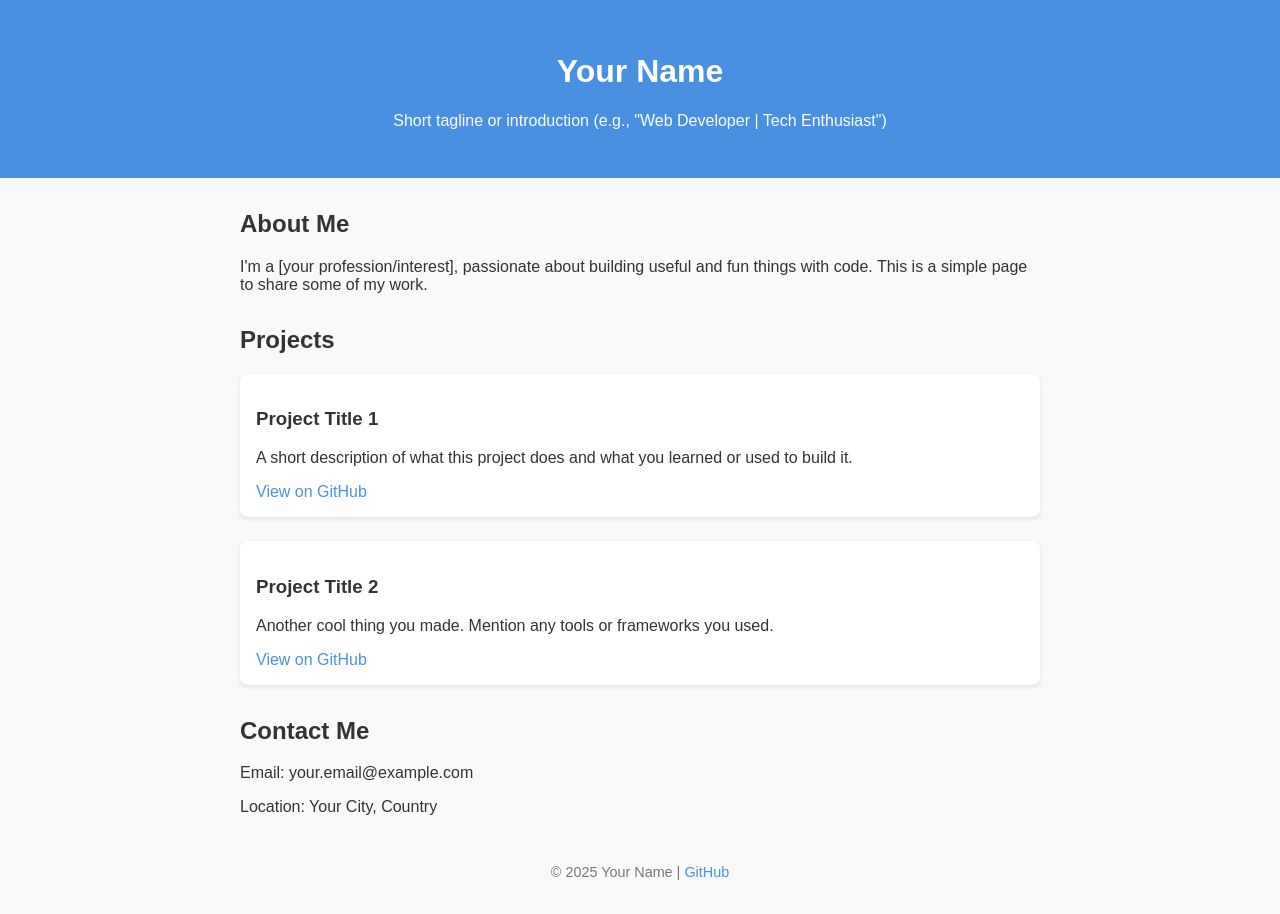
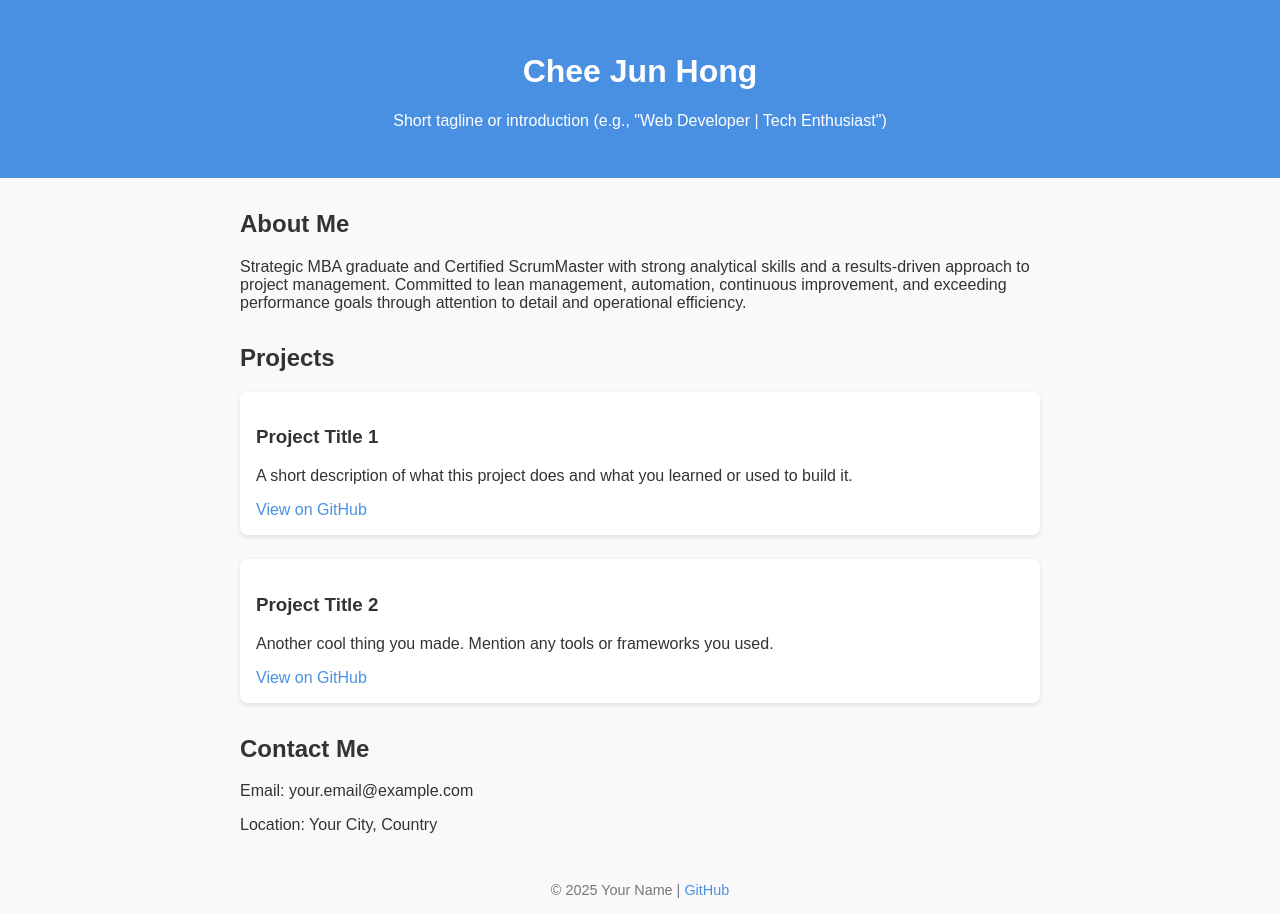
Before and after one commit to pipipapipo/Newpage, a plain HTML site: page index.html in a window 1280 px wide. Drawn offline with Linux system fonts and the light colour scheme.

Commit message:
Update index.html

```diff
--- a/index.html
+++ b/index.html
@@ -45,7 +45,7 @@
 <body>
   <!-- Header section -->
   <header>
-    <h1>Your Name</h1>
+    <h1>Chee Jun Hong</h1>
     <p>Short tagline or introduction (e.g., "Web Developer | Tech Enthusiast")</p>
   </header>
 
@@ -54,7 +54,7 @@
     <h2>About Me</h2>
     <p>
       <!-- Replace this paragraph with your own bio -->
-      I'm a [your profession/interest], passionate about building useful and fun things with code. This is a simple page to share some of my work.
+      Strategic MBA graduate and Certified ScrumMaster with strong analytical skills and a results-driven approach to project management. Committed to lean management, automation, continuous improvement, and exceeding performance goals through attention to detail and operational efficiency.
     </p>
   </section>
 
```
